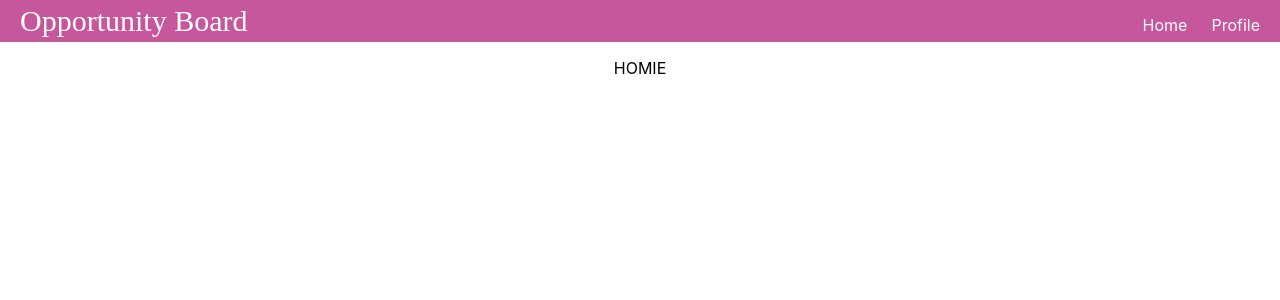
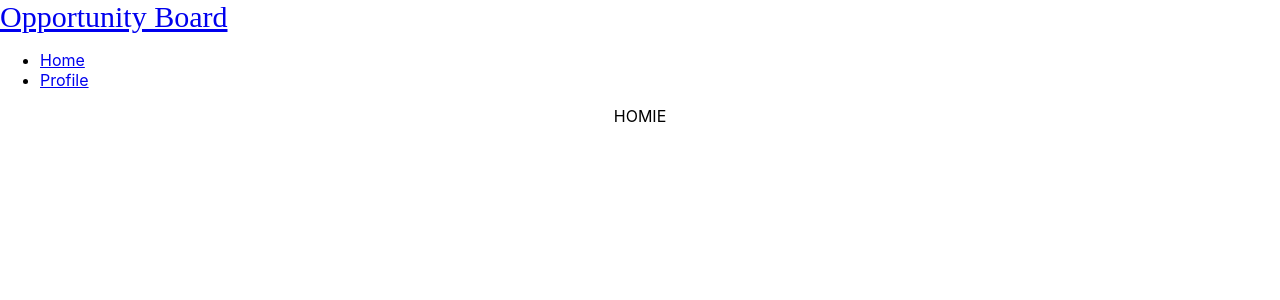
Before and after one commit to jamesmwu/joamayakieves, a React (Create React App) app in the folder frontend/: page / in a window 1280 px wide. Shown: the top 300 px of the page. Built offline with nearby package versions, Linux system fonts and the light colour scheme.

Commit message:
Changed navStyle function back to Navbar and className to navStyle

```diff
--- a/frontend/src/Navbar.js
+++ b/frontend/src/Navbar.js
@@ -1,7 +1,7 @@
 import {Link, useMatch, useResolvedPath} from "react-router-dom"
-export default function navStyle() {
+export default function Navbar() {
     return (
-    <nav className="nav">
+    <nav className="navStyle">
         <Link to ="/" className="site-title"> Opportunity Board</Link>
         <ul>
             <CustomLink to="/home">Home</CustomLink>
```
